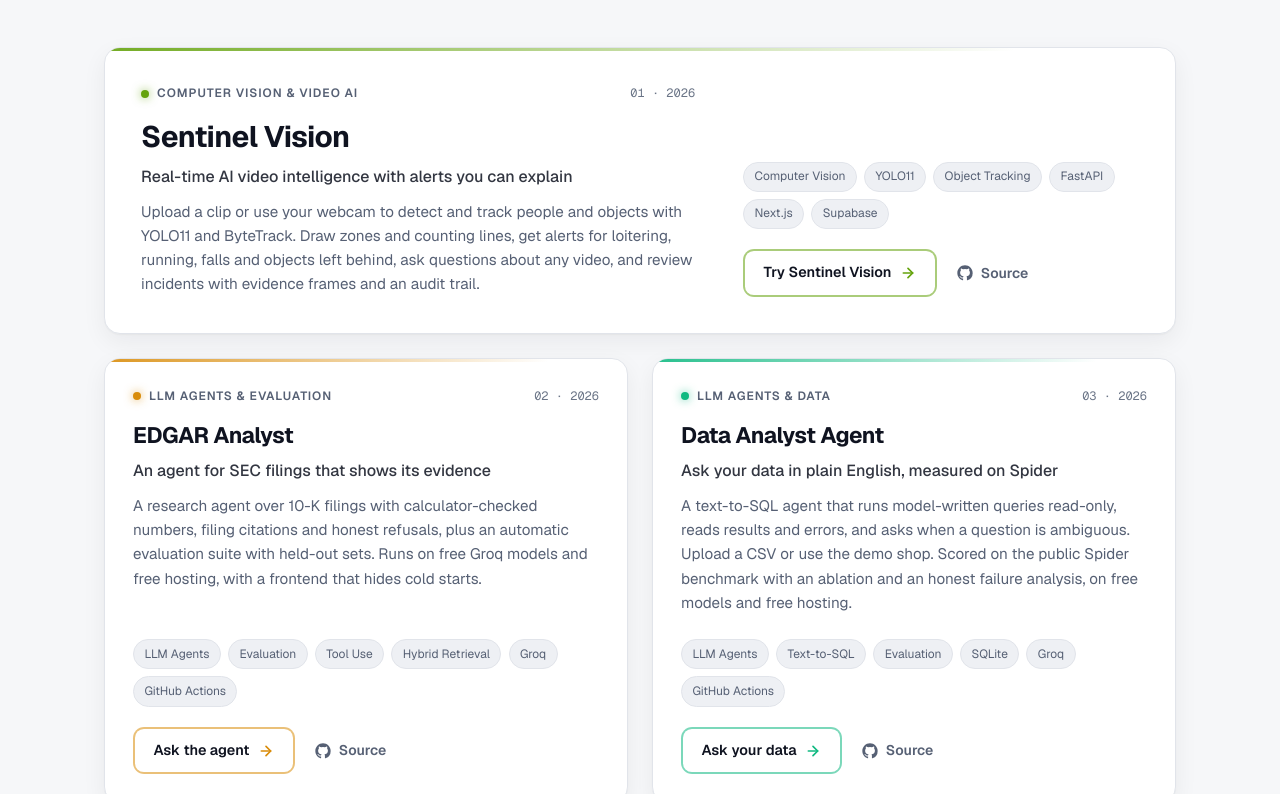
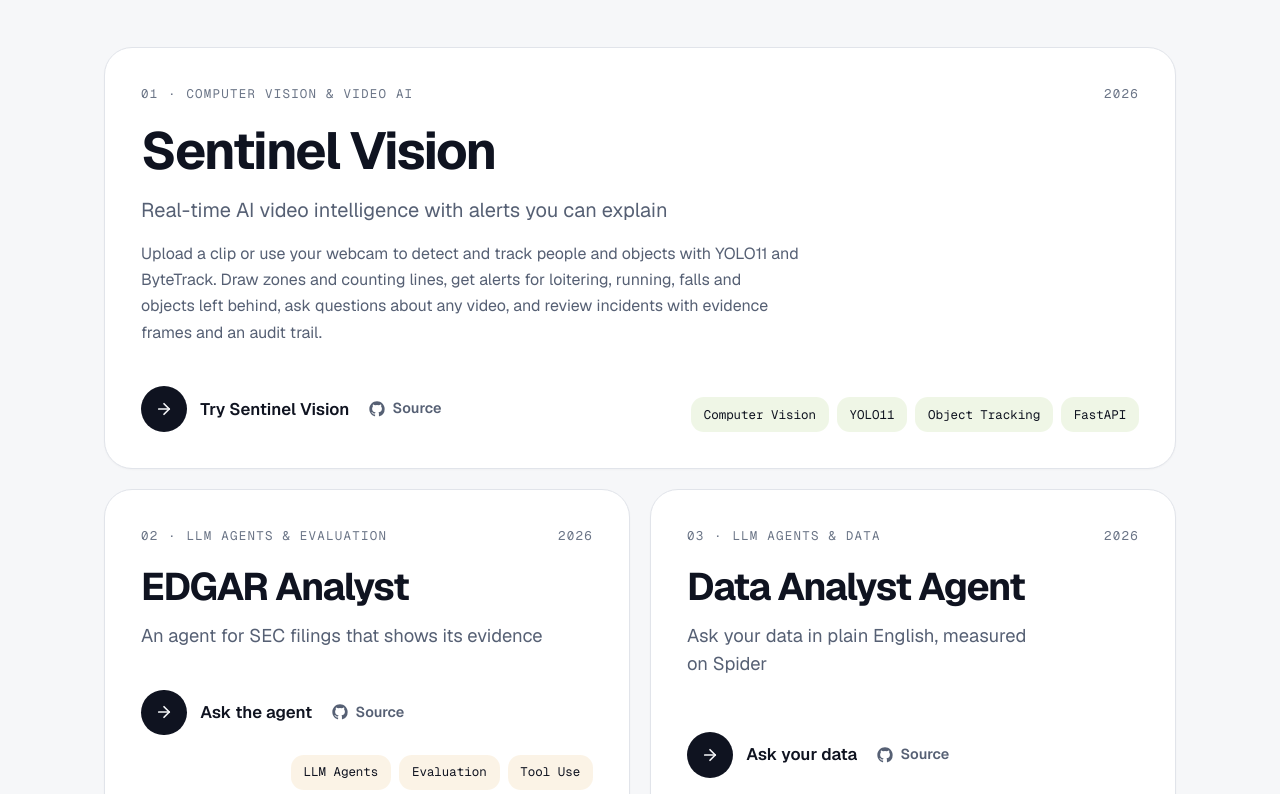
Before and after one commit to Mc-KellyTPepple/ai-portfolio, a Next.js app: page / in a window 1280 px wide. Shown: the part 1146-1940 px from the top of the page. Built offline with nearby package versions, Linux system fonts and the light colour scheme.

Commit message:
Redesign project cards

```diff
--- a/app/globals.css
+++ b/app/globals.css
@@ -483,116 +483,16 @@ ul {
 .projectsGrid {
   display: grid;
   grid-template-columns: repeat(2, minmax(0, 1fr));
-  gap: 1.5rem;
-}
-
-.projectCard {
-  --accent: 89, 217, 255;
-  position: relative;
-  display: flex;
-  flex-direction: column;
-  justify-content: space-between;
-  gap: 1.5rem;
-  padding: 1.75rem;
-  background: var(--surface);
-  border: 1px solid var(--border);
-  border-radius: 1rem;
-  box-shadow: var(--shadow);
-  overflow: hidden;
-  transition: transform 0.25s ease, border-color 0.25s ease, box-shadow 0.25s ease;
-}
-
-.projectCard::before {
-  content: "";
-  position: absolute;
-  inset: 0 0 auto 0;
-  height: 3px;
-  background: linear-gradient(90deg, rgb(var(--accent)), transparent 85%);
-  opacity: 0.9;
-}
-
-.projectCard:hover {
-  transform: translateY(-3px);
-  border-color: rgba(var(--accent), 0.55);
-  box-shadow: 0 0 0 1px rgba(var(--accent), 0.18), 0 18px 40px -16px rgba(var(--accent), 0.35);
-}
-
-.projectCard[data-accent="cyan"] { --accent: 14, 165, 214; }
-.projectCard[data-accent="violet"] { --accent: 124, 92, 246; }
-.projectCard[data-accent="emerald"] { --accent: 16, 185, 129; }
-.projectCard[data-accent="amber"] { --accent: 217, 140, 10; }
-.projectCard[data-accent="lime"] { --accent: 101, 163, 13; }
-
-@media (prefers-color-scheme: dark) {
-  .projectCard[data-accent="cyan"] { --accent: 89, 217, 255; }
-  .projectCard[data-accent="violet"] { --accent: 150, 130, 255; }
-  .projectCard[data-accent="emerald"] { --accent: 72, 224, 164; }
-  .projectCard[data-accent="amber"] { --accent: 251, 191, 36; }
-  .projectCard[data-accent="lime"] { --accent: 163, 230, 53; }
-}
-
-.projectMain,
-.projectSide {
-  display: flex;
-  flex-direction: column;
-  gap: 0.6rem;
-}
-
-.projectSide {
   gap: 1.25rem;
 }
 
-.projectCardHeader {
-  display: flex;
-  align-items: center;
-  justify-content: space-between;
-  gap: 1rem;
-  margin-bottom: 0.4rem;
-}
-
-.projectCategory {
-  display: inline-flex;
-  align-items: center;
-  gap: 0.5rem;
-  font-size: 0.75rem;
-  font-weight: 600;
-  letter-spacing: 0.08em;
-  text-transform: uppercase;
-  color: var(--muted);
-}
-
-.projectDot {
-  width: 0.5rem;
-  height: 0.5rem;
-  border-radius: 999px;
-  background: rgb(var(--accent));
-  box-shadow: 0 0 10px rgba(var(--accent), 0.7);
-}
-
-.projectMeta {
-  font-family: var(--font-mono), ui-monospace, monospace;
-  font-size: 0.75rem;
-  color: var(--subtle);
-}
-
-.projectTitle {
-  font-size: 1.4rem;
-  line-height: 1.2;
-  font-weight: 700;
-  letter-spacing: -0.02em;
-}
-
-.projectTagline {
-  font-weight: 500;
-  color: var(--foreground);
-  opacity: 0.85;
-}
-
-.projectDescription {
-  font-size: 0.95rem;
-  color: var(--muted);
-}
-
+@media (max-width: 899px) {
+  .projectsGrid {
+    grid-template-columns: 1fr;
+  }
+}
+
+/* Tag chips, also used on the project pages */
 .projectTags {
   display: flex;
   flex-wrap: wrap;
@@ -608,129 +508,195 @@ ul {
   border: 1px solid var(--border);
 }
 
-/* Feature card (first project) spans the full width on large screens.
-   A last card left alone on its row (even project count) does the same, so no gap is left on the right. */
-.projectCardFeatured,
-.projectsGrid > .projectCard:last-child:nth-child(even) {
-  grid-column: 1 / -1;
-}
-
-@media (min-width: 900px) {
-  .projectCardFeatured,
-  .projectsGrid > .projectCard:last-child:nth-child(even) {
-    flex-direction: row;
-    align-items: stretch;
-    gap: 3rem;
-    padding: 2.25rem;
-  }
-  .projectCardFeatured .projectMain,
-  .projectsGrid > .projectCard:last-child:nth-child(even) .projectMain {
-    flex: 1.4;
-  }
-  .projectCardFeatured .projectSide,
-  .projectsGrid > .projectCard:last-child:nth-child(even) .projectSide {
-    flex: 1;
-    justify-content: flex-end;
-  }
-  .projectCardFeatured .projectTitle,
-  .projectsGrid > .projectCard:last-child:nth-child(even) .projectTitle {
-    font-size: 1.85rem;
-  }
-}
-
-@media (max-width: 899px) {
-  .projectsGrid {
-    grid-template-columns: 1fr;
-  }
-}
-
-.projectActions {
+/* Project card: eyebrow, a large title, a short line of grey copy, then one clear action and a few chips.
+   Generous space and a quiet surface; the accent colour only tints the chips and the arrow on hover. */
+.pcCard {
+  --accent: 14, 165, 214;
+  display: flex;
+  flex-direction: column;
+  justify-content: space-between;
+  gap: 2.5rem;
+  min-height: 21rem;
+  padding: 2.25rem;
+  background: var(--surface);
+  border: 1px solid var(--border);
+  border-radius: 1.75rem;
+  box-shadow: 0 1px 2px rgba(15, 19, 32, 0.03);
+  transition: transform 0.3s ease, box-shadow 0.3s ease, border-color 0.3s ease;
+}
+
+.pcCard:hover {
+  transform: translateY(-4px);
+  border-color: rgba(var(--accent), 0.35);
+  box-shadow: 0 24px 48px -24px rgba(15, 19, 32, 0.18);
+}
+
+.pcCard[data-accent="cyan"] { --accent: 14, 165, 214; }
+.pcCard[data-accent="violet"] { --accent: 124, 92, 246; }
+.pcCard[data-accent="emerald"] { --accent: 16, 185, 129; }
+.pcCard[data-accent="amber"] { --accent: 217, 140, 10; }
+.pcCard[data-accent="lime"] { --accent: 101, 163, 13; }
+
+@media (prefers-color-scheme: dark) {
+  .pcCard[data-accent="cyan"] { --accent: 89, 217, 255; }
+  .pcCard[data-accent="violet"] { --accent: 150, 130, 255; }
+  .pcCard[data-accent="emerald"] { --accent: 72, 224, 164; }
+  .pcCard[data-accent="amber"] { --accent: 251, 191, 36; }
+  .pcCard[data-accent="lime"] { --accent: 163, 230, 53; }
+  .pcCard:hover {
+    box-shadow: 0 24px 48px -24px rgba(0, 0, 0, 0.6);
+  }
+}
+
+.pcBody {
+  display: flex;
+  flex-direction: column;
+}
+
+.pcEyebrow {
+  display: flex;
+  align-items: center;
+  gap: 0.6rem;
+  margin-bottom: 1.25rem;
+  font-family: var(--font-mono), ui-monospace, monospace;
+  font-size: 0.78rem;
+  letter-spacing: 0.1em;
+  text-transform: uppercase;
+  color: var(--subtle);
+}
+
+.pcYear {
+  margin-left: auto;
+}
+
+.pcTitle {
+  font-size: clamp(1.9rem, 3vw, 2.4rem);
+  line-height: 1.05;
+  font-weight: 650;
+  letter-spacing: -0.035em;
+  color: var(--foreground);
+  text-wrap: balance;
+}
+
+.pcTagline {
+  margin-top: 1rem;
+  max-width: 34ch;
+  font-size: 1.15rem;
+  line-height: 1.5;
+  color: var(--muted);
+  text-wrap: pretty;
+}
+
+.pcDescription {
+  margin-top: 1rem;
+  max-width: 62ch;
+  font-size: 1rem;
+  line-height: 1.65;
+  color: var(--muted);
+}
+
+.pcFooter {
+  display: flex;
+  flex-wrap: wrap;
+  align-items: flex-end;
+  justify-content: space-between;
+  gap: 1.25rem;
+}
+
+.pcActions {
   display: flex;
   flex-wrap: wrap;
   align-items: center;
-  gap: 1rem;
-}
-
-.sourceLink {
+  gap: 1.25rem;
+}
+
+.pcCta {
   display: inline-flex;
   align-items: center;
-  gap: 0.5rem;
-  font-size: 0.875rem;
-  font-weight: 600;
-  color: var(--muted);
-  padding: 0.5rem 0.25rem;
-  transition: color 0.2s ease;
-}
-
-.sourceLink:hover {
-  color: var(--foreground);
-}
-
-/* Call-to-action with rotating gradient border */
-.projectCta {
-  position: relative;
-  display: inline-flex;
-  align-self: flex-start;
-  padding: 2px;
-  border-radius: 0.7rem;
-  overflow: hidden;
-  font-weight: 600;
-  font-size: 0.9rem;
-  background: rgba(var(--accent), 0.55);
-  transition: transform 0.2s ease;
-}
-
-.projectCta:hover {
-  transform: scale(1.02);
-}
-
-.projectCta:active {
-  transform: scale(0.98);
-}
-
-.projectCtaGlow {
-  position: absolute;
-  inset: -100%;
-  opacity: 0;
-  background: conic-gradient(
-    from 90deg at 50% 50%,
-    rgb(var(--accent)) 0deg,
-    #8b7cff 120deg,
-    #48e0a4 240deg,
-    rgb(var(--accent)) 360deg
-  );
-  transition: opacity 0.3s ease;
-}
-
-.projectCta:hover .projectCtaGlow,
-.projectCta:focus-visible .projectCtaGlow {
-  opacity: 1;
-  animation: rotateGlow 3.5s linear infinite;
-}
-
-.projectCtaInner {
-  position: relative;
+  gap: 0.85rem;
+  font-size: 1.05rem;
+  font-weight: 550;
+  color: var(--foreground);
+}
+
+.pcCtaCircle {
+  display: inline-grid;
+  place-items: center;
+  width: 2.85rem;
+  height: 2.85rem;
+  border-radius: 999px;
+  background: var(--foreground);
+  color: var(--background);
+  transition: transform 0.25s ease, background-color 0.25s ease;
+}
+
+.pcCta:hover .pcCtaCircle,
+.pcCta:focus-visible .pcCtaCircle {
+  transform: translateX(3px);
+  background: rgb(var(--accent));
+}
+
+.pcCta:hover .pcCtaLabel {
+  text-decoration: underline;
+  text-underline-offset: 0.25em;
+  text-decoration-thickness: 1px;
+}
+
+.pcSource {
   display: inline-flex;
   align-items: center;
-  gap: 0.55rem;
-  padding: 0.65rem 1.15rem;
-  border-radius: 0.55rem;
-  background: var(--cta-inner);
-  color: var(--foreground);
-  transition: background-color 0.25s ease;
-}
-
-.projectCta:hover .projectCtaInner {
-  background: var(--cta-inner-hover);
-}
-
-.projectCtaArrow {
-  color: rgb(var(--accent));
-  transition: transform 0.25s ease;
-}
-
-.projectCta:hover .projectCtaArrow {
-  transform: translateX(4px);
+  gap: 0.45rem;
+  font-size: 0.9rem;
+  font-weight: 550;
+  color: var(--muted);
+  transition: color 0.2s ease;
+}
+
+.pcSource:hover {
+  color: var(--foreground);
+}
+
+.pcTags {
+  display: flex;
+  flex-wrap: wrap;
+  justify-content: flex-end;
+  gap: 0.5rem;
+}
+
+.pcTag {
+  font-family: var(--font-mono), ui-monospace, monospace;
+  font-size: 0.78rem;
+  padding: 0.45rem 0.8rem;
+  border-radius: 0.8rem;
+  color: var(--foreground);
+  background: rgba(var(--accent), 0.1);
+}
+
+/* Feature card (first project) spans the full width. A last card left alone on its row does the same. */
+.pcCardFeatured,
+.projectsGrid > .pcCard:last-child:nth-child(even) {
+  grid-column: 1 / -1;
+}
+
+.pcCardFeatured .pcTitle {
+  font-size: clamp(2.2rem, 4.5vw, 3.25rem);
+}
+
+.pcCardFeatured .pcTagline {
+  max-width: 40ch;
+  font-size: 1.25rem;
+}
+
+@media (max-width: 640px) {
+  .pcCard {
+    min-height: 0;
+    padding: 1.6rem;
+    border-radius: 1.4rem;
+    gap: 2rem;
+  }
+  .pcTags {
+    justify-content: flex-start;
+  }
 }
 
 /* ------------------------------------------------------------------
@@ -917,12 +883,6 @@ ul {
   }
 }
 
-@keyframes rotateGlow {
-  to {
-    transform: rotate(360deg);
-  }
-}
-
 @media (prefers-reduced-motion: reduce) {
   html {
     scroll-behavior: auto;
--- a/components/ProjectCard.tsx
+++ b/components/ProjectCard.tsx
@@ -4,61 +4,22 @@ import { Project } from "@/data/projects";
 type ProjectCardProps = {
   project: Project;
   index: number;
-  /** Renders the card as a wide, two-column feature card */
+  /** Renders the card as a wide feature card */
   featured?: boolean;
 };
 
-export default function ProjectCard({
-  project,
-  index,
-  featured = false,
-}: ProjectCardProps) {
-  const isInternal = project.url.startsWith("/");
+/** Cards show at most this many technology chips; the rest live on the project page. */
+const MAX_TAGS = 4;
 
+function ArrowIcon() {
   return (
-    <article
-      className={`projectCard ${featured ? "projectCardFeatured" : ""}`}
-      data-accent={project.accent}
-    >
-      <div className="projectMain">
-        <div className="projectCardHeader">
-          <span className="projectCategory">
-            <span className="projectDot" aria-hidden="true" />
-            {project.category}
-          </span>
-          <span className="projectMeta">
-            {String(index + 1).padStart(2, "0")} &middot; {project.year}
-          </span>
-        </div>
-
-        <h3 className="projectTitle">{project.title}</h3>
-        <p className="projectTagline">{project.tagline}</p>
-        <p className="projectDescription">{project.description}</p>
-      </div>
-
-      <div className="projectSide">
-        <ul className="projectTags" aria-label="Technologies">
-          {project.tags.map((tag) => (
-            <li key={tag} className="projectTag">
-              {tag}
-            </li>
-          ))}
-        </ul>
-
-        <div className="projectActions">
-        {isInternal ? (
-          <Link href={project.url} className="projectCta">
-          <span className="projectCtaGlow" aria-hidden="true" />
-          <span className="projectCtaInner">
-            <span>{project.cta}</span>
     <svg
-              className="projectCtaArrow"
-              width="16"
-              height="16"
+      width="18"
+      height="18"
       viewBox="0 0 24 24"
       fill="none"
       stroke="currentColor"
-              strokeWidth="2.5"
+      strokeWidth="2.25"
       strokeLinecap="round"
       strokeLinejoin="round"
       aria-hidden="true"
@@ -66,59 +27,73 @@ export default function ProjectCard({
       <path d="M5 12h14" />
       <path d="m12 5 7 7-7 7" />
     </svg>
+  );
+}
+
+function GitHubIcon() {
+  return (
+    <svg width="16" height="16" viewBox="0 0 24 24" fill="currentColor" aria-hidden="true">
+      <path d="M12 .5C5.65.5.5 5.65.5 12c0 5.08 3.29 9.39 7.86 10.91.58.1.79-.25.79-.56v-2.17c-3.2.7-3.87-1.37-3.87-1.37-.52-1.33-1.28-1.69-1.28-1.69-1.04-.71.08-.7.08-.7 1.15.08 1.76 1.18 1.76 1.18 1.03 1.76 2.69 1.25 3.35.96.1-.74.4-1.25.73-1.54-2.55-.29-5.24-1.28-5.24-5.69 0-1.26.45-2.28 1.18-3.09-.12-.29-.51-1.46.11-3.05 0 0 .97-.31 3.17 1.18a11 11 0 0 1 5.77 0c2.2-1.49 3.17-1.18 3.17-1.18.62 1.59.23 2.76.11 3.05.74.81 1.18 1.83 1.18 3.09 0 4.42-2.69 5.39-5.25 5.68.41.36.78 1.06.78 2.14v3.17c0 .31.21.67.8.56A11.51 11.51 0 0 0 23.5 12C23.5 5.65 18.35.5 12 .5Z" />
+    </svg>
+  );
+}
+
+export default function ProjectCard({ project, index, featured = false }: ProjectCardProps) {
+  const isInternal = project.url.startsWith("/");
+  const tags = project.tags.slice(0, MAX_TAGS);
+  const number = String(index + 1).padStart(2, "0");
+
+  const ctaContent = (
+    <>
+      <span className="pcCtaCircle">
+        <ArrowIcon />
       </span>
+      <span className="pcCtaLabel">{project.cta}</span>
+    </>
+  );
+
+  return (
+    <article className={`pcCard ${featured ? "pcCardFeatured" : ""}`} data-accent={project.accent}>
+      <div className="pcBody">
+        <p className="pcEyebrow">
+          <span>{number}</span>
+          <span aria-hidden="true">&middot;</span>
+          <span>{project.category}</span>
+          <span className="pcYear">{project.year}</span>
+        </p>
+        <h3 className="pcTitle">{project.title}</h3>
+        <p className="pcTagline">{project.tagline}</p>
+        {featured && <p className="pcDescription">{project.description}</p>}
+      </div>
+
+      <div className="pcFooter">
+        <div className="pcActions">
+          {isInternal ? (
+            <Link href={project.url} className="pcCta">
+              {ctaContent}
             </Link>
           ) : (
-        <a
-          href={project.url}
-          target="_blank"
-          rel="noopener noreferrer"
-          className="projectCta"
-        >
-          <span className="projectCtaGlow" aria-hidden="true" />
-          <span className="projectCtaInner">
-            <span>{project.cta}</span>
-            <svg
-              className="projectCtaArrow"
-              width="16"
-              height="16"
-              viewBox="0 0 24 24"
-              fill="none"
-              stroke="currentColor"
-              strokeWidth="2.5"
-              strokeLinecap="round"
-              strokeLinejoin="round"
-              aria-hidden="true"
-            >
-              <path d="M5 12h14" />
-              <path d="m12 5 7 7-7 7" />
-            </svg>
-          </span>
+            <a href={project.url} target="_blank" rel="noopener noreferrer" className="pcCta">
+              {ctaContent}
               <span className="srOnly"> (opens in a new tab)</span>
             </a>
           )}
-
           {project.repo && (
-          <a
-            href={project.repo}
-            target="_blank"
-            rel="noopener noreferrer"
-            className="sourceLink"
-          >
-            <svg
-              width="16"
-              height="16"
-              viewBox="0 0 24 24"
-              fill="currentColor"
-              aria-hidden="true"
-            >
-              <path d="M12 .5C5.65.5.5 5.65.5 12c0 5.08 3.29 9.39 7.86 10.91.58.1.79-.25.79-.56v-2.17c-3.2.7-3.87-1.37-3.87-1.37-.52-1.33-1.28-1.69-1.28-1.69-1.04-.71.08-.7.08-.7 1.15.08 1.76 1.18 1.76 1.18 1.03 1.76 2.69 1.25 3.35.96.1-.74.4-1.25.73-1.54-2.55-.29-5.24-1.28-5.24-5.69 0-1.26.45-2.28 1.18-3.09-.12-.29-.51-1.46.11-3.05 0 0 .97-.31 3.17 1.18a11 11 0 0 1 5.77 0c2.2-1.49 3.17-1.18 3.17-1.18.62 1.59.23 2.76.11 3.05.74.81 1.18 1.83 1.18 3.09 0 4.42-2.69 5.39-5.25 5.68.41.36.78 1.06.78 2.14v3.17c0 .31.21.67.8.56A11.51 11.51 0 0 0 23.5 12C23.5 5.65 18.35.5 12 .5Z" />
-            </svg>
+            <a href={project.repo} target="_blank" rel="noopener noreferrer" className="pcSource">
+              <GitHubIcon />
               Source
               <span className="srOnly"> code on GitHub (opens in a new tab)</span>
             </a>
           )}
         </div>
+
+        <ul className="pcTags" aria-label="Technologies">
+          {tags.map((tag) => (
+            <li key={tag} className="pcTag">
+              {tag}
+            </li>
+          ))}
+        </ul>
       </div>
     </article>
   );
```
Lines whose indentation alone changed are shown as unchanged.
